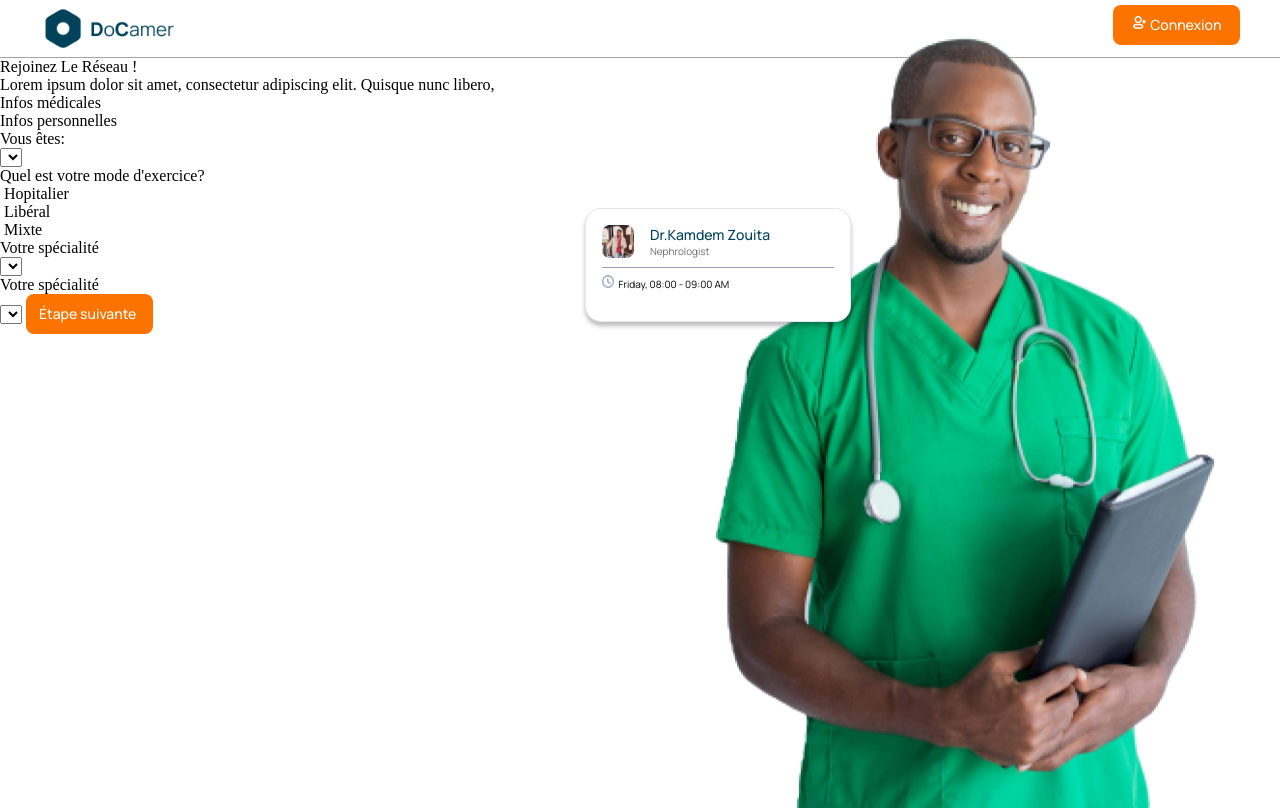
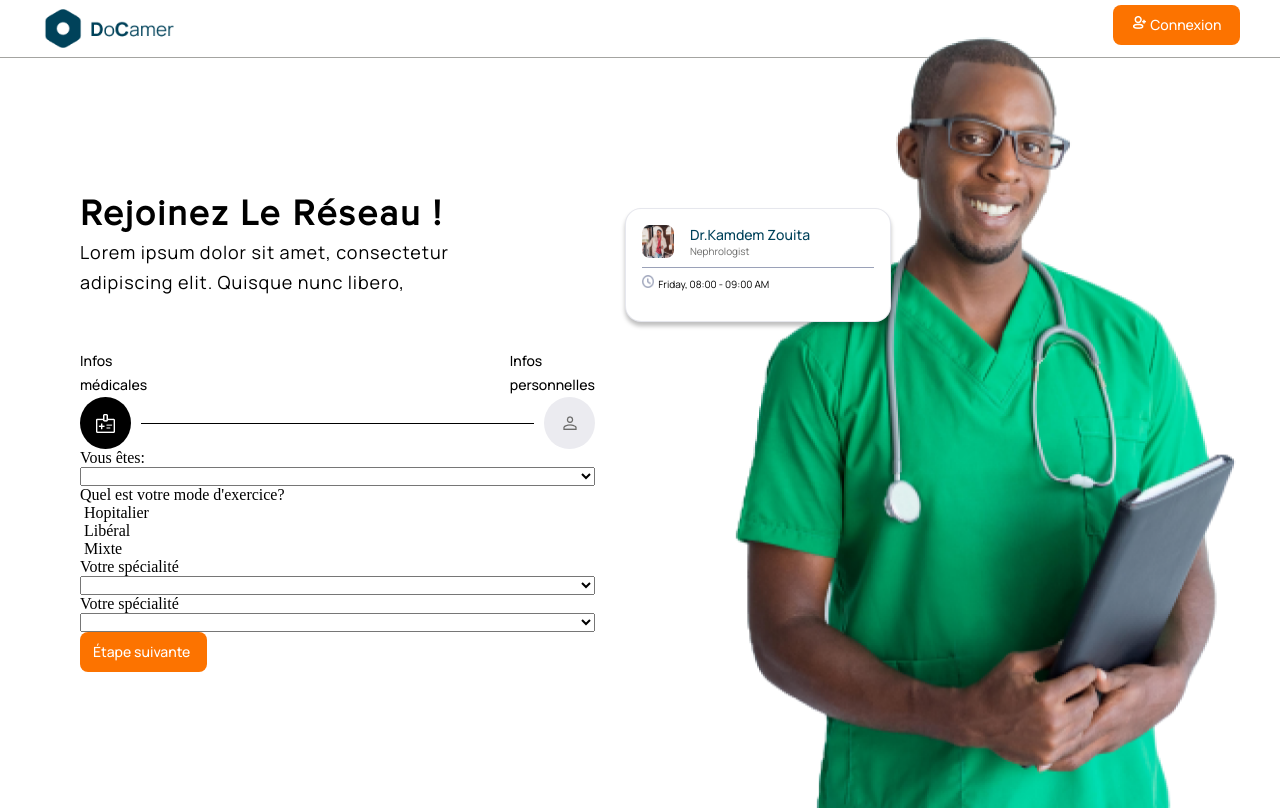
Before and after one commit to borisagbo/docamer, a plain HTML site: page index.html in a window 1280 px wide. Drawn offline with Linux system fonts and the light colour scheme.

Commit message:
left side ui start

```diff
--- a/index.html
+++ b/index.html
@@ -1,6 +1,17 @@
 <!DOCTYPE html>
 <html lang="en">
 <head>
+
+    <style media="screen, print">
+        @font-face {
+            font-family: "Proxima Nova";
+            src: url("public/font/Proxima Nova Font.otf");
+        }
+
+        .title{
+            font-family: "Proxima Nova",serif;
+        }
+    </style>
         <meta charset="UTF-8">
     <link rel="stylesheet" href="public/css/index.css">
     <title>Title</title>
@@ -20,20 +31,36 @@
 
 </header>
 <main class="main">
+    <section class="infos">
+        <div class="title_container">
+            <h1 class="title">Rejoinez Le Réseau !</h1>
+            <p class="description">Lorem ipsum dolor sit amet, consectetur adipiscing elit. Quisque nunc libero, </p>
+
+        </div>
+      <div class="steps">
+
+          <div class="steps_text" >
+              <span class="text_step_1">Infos médicales</span>
+              <span class="text_step_2">Infos personnelles</span>
+
+          </div>
+          <div class="step">
+
+                <div class="selected">
+                    <img src="public/images/Vector.png" alt="" class="icon_setp_1">
+
+                </div>
+                <div class="line"></div>
+
+                <div class="no_selected">
+                    <img src="public/images/VectorUser.png" alt="" class="icon_setp_2">
+
+                </div>
+
+            </div>
 
 
-    <section class="infos">
-     <h1 class="title">Rejoinez Le Réseau !</h1>
-        <p class="description">Lorem ipsum dolor sit amet, consectetur adipiscing elit. Quisque nunc libero, </p>
-        <div class="steps">
-            <div class="step_1">
-                <span class="text_step_1">Infos médicales</span>
-                <img src="" alt="" class="icon_setp_1">
-            </div>
-            <div class="line"></div>
-            <div class="step_2">
-                <span class="text_step_2">Infos personnelles</span>
-                <img src="" alt="" class="icon_setp_2">
+
 
 
             </div>
--- a/public/css/index.css
+++ b/public/css/index.css
@@ -68,13 +68,104 @@ time, mark, audio, video {
     justify-content: space-between;
     align-items: center;
 }
+
 .infos{
+    display: flex;
     flex: 1;
+    height: 100%;
+    position: relative;
+    padding: 0 5rem;
+    flex-direction: column;
+  justify-content: center;
+
+}
+.title_container{
+    width: 440px;
+    height: 124px;
+    margin-bottom: 2rem;
+
+
+}
+.title{
+    font-style: normal;
+    font-weight: 700;
+    font-size: 36px;
+    line-height: 44px;
+    display: flex;
+    align-items: center;
+    letter-spacing: 0.05em;
+    text-transform: capitalize;
+
+
+}
+
+.description{
+    font-family: 'Manrope', serif;
+    font-style: normal;
+    font-weight: 400;
+    font-size: 18px;
+    line-height: 30px;
+
+    /* or 167% */
+    display: flex;
+    align-items: center;
+    letter-spacing: 0.05em;
+}
+
+.steps{
     display: block;
-    height: 100%;
+    justify-content: space-between;
     position: relative;
 
 }
+.steps>div {
+    display: flex;
+   justify-content: space-between;
+}
+.steps>div>span  {
+    width: min-content;
+    font-family: 'Manrope', serif;
+    font-style: normal;
+    font-weight: 500;
+    font-size: 14px;
+    line-height: 24px;
+
+}
+.step{
+    gap: 10px;
+}
+.step>div:nth-child(2n+1) {
+    width: 40px;
+    height: 32px;
+
+    padding: 10px;
+    border-radius: 100%;
+    display: flex;
+    justify-content: center;
+    align-items: center;
+
+}
+.selected{
+    background: #000;
+}
+.no_selected{
+    background: #EBEBF0;
+}
+
+.icon_setp_1{
+
+}
+.icon_setp_2{
+
+}
+.line{
+    width: 100%;
+    background: #000;
+    height: 1px;
+    align-self: center;
+    justify-self: center;
+}
+
 
 
 
```
